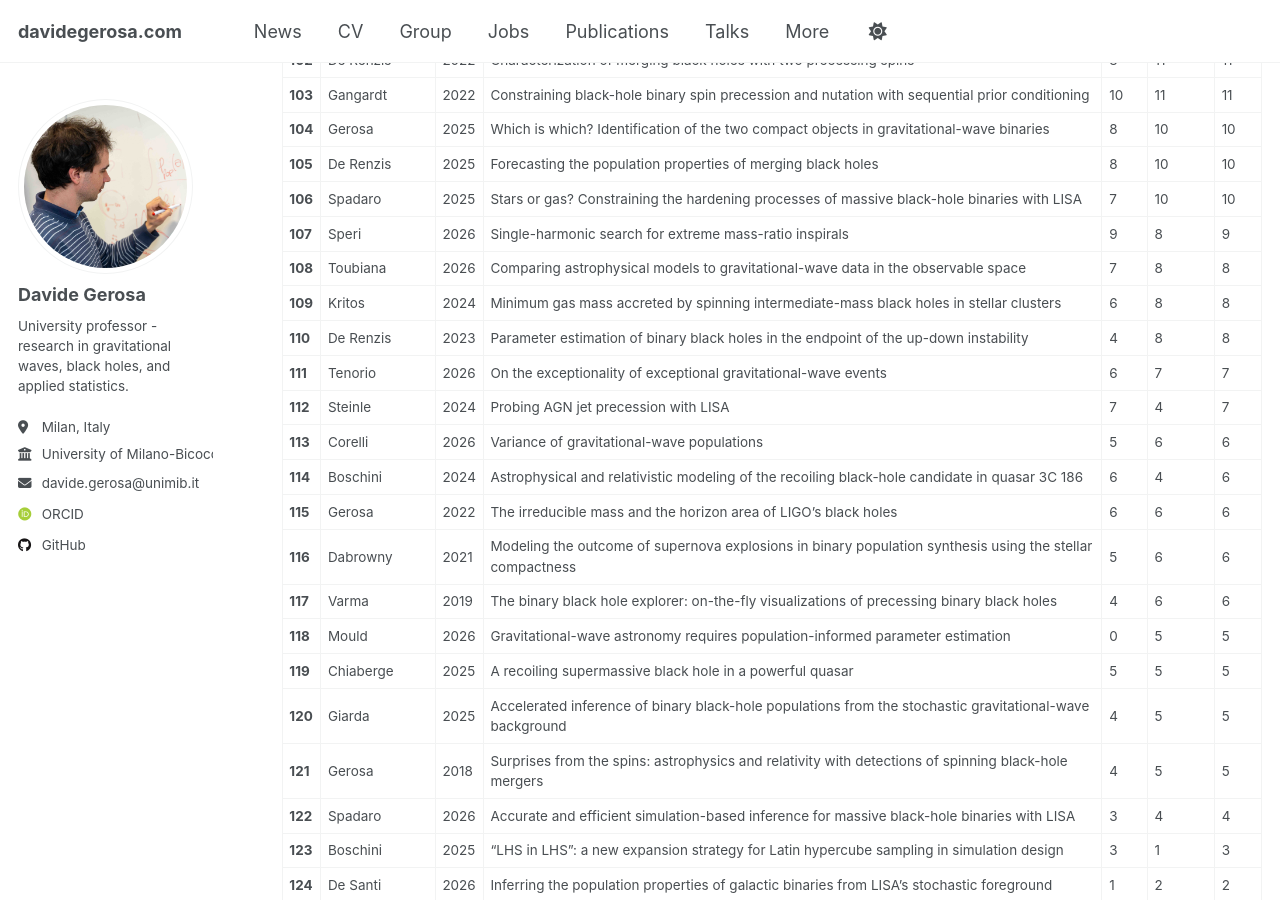
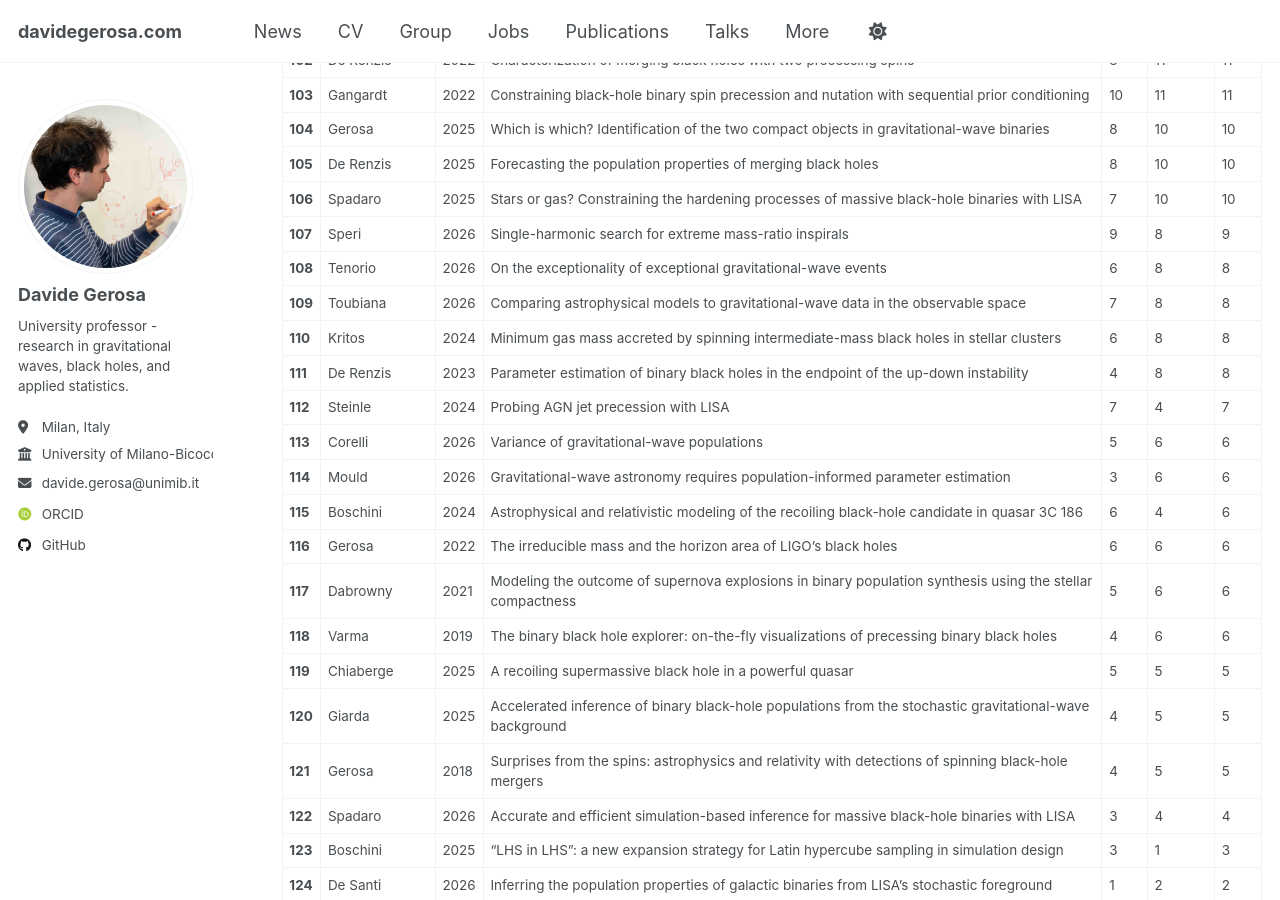
Before and after one commit to dgerosa/website, a Jekyll site: the page built from _pages/citations.md, in a window 1280 px wide and 900 px high, scrolled down 4665 px. Built offline with Jekyll 4.4.1, drawn with Linux system fonts in a browser that asks for light colours; some web fonts are replaced; some of the changed text lies outside the part shown.

Commit message:
Website update from workflow

```diff
--- a/_pages/_citations.md
+++ b/_pages/_citations.md
@@ -116,17 +116,17 @@
 | **105** | De Renzis | 2025 | Forecasting the population properties of merging black holes | 8 | 10 | 10 |
 | **106** | Spadaro | 2025 | Stars or gas? Constraining the hardening processes of massive black-hole binaries with LISA | 7 | 10 | 10 |
 | **107** | Speri | 2026 | Single-harmonic search for extreme mass-ratio inspirals | 9 | 8 | 9 |
-| **108** | Toubiana | 2026 | Comparing astrophysical models to gravitational-wave data in the observable space | 7 | 8 | 8 |
-| **109** | Kritos | 2024 | Minimum gas mass accreted by spinning intermediate-mass black holes in stellar clusters | 6 | 8 | 8 |
-| **110** | De Renzis | 2023 | Parameter estimation of binary black holes in the endpoint of the up-down instability | 4 | 8 | 8 |
-| **111** | Tenorio | 2026 | On the exceptionality of exceptional gravitational-wave events | 6 | 7 | 7 |
+| **108** | Tenorio | 2026 | On the exceptionality of exceptional gravitational-wave events | 6 | 8 | 8 |
+| **109** | Toubiana | 2026 | Comparing astrophysical models to gravitational-wave data in the observable space | 7 | 8 | 8 |
+| **110** | Kritos | 2024 | Minimum gas mass accreted by spinning intermediate-mass black holes in stellar clusters | 6 | 8 | 8 |
+| **111** | De Renzis | 2023 | Parameter estimation of binary black holes in the endpoint of the up-down instability | 4 | 8 | 8 |
 | **112** | Steinle | 2024 | Probing AGN jet precession with LISA | 7 | 4 | 7 |
 | **113** | Corelli | 2026 | Variance of gravitational-wave populations | 5 | 6 | 6 |
-| **114** | Boschini | 2024 | Astrophysical and relativistic modeling of the recoiling black-hole candidate in quasar 3C 186 | 6 | 4 | 6 |
-| **115** | Gerosa | 2022 | The irreducible mass and the horizon area of LIGO's black holes | 6 | 6 | 6 |
-| **116** | Dabrowny | 2021 | Modeling the outcome of supernova explosions in binary population synthesis using the stellar compactness | 5 | 6 | 6 |
-| **117** | Varma | 2019 | The binary black hole explorer: on-the-fly visualizations of precessing binary black holes | 4 | 6 | 6 |
-| **118** | Mould | 2026 | Gravitational-wave astronomy requires population-informed parameter estimation | 0 | 5 | 5 |
+| **114** | Mould | 2026 | Gravitational-wave astronomy requires population-informed parameter estimation | 3 | 6 | 6 |
+| **115** | Boschini | 2024 | Astrophysical and relativistic modeling of the recoiling black-hole candidate in quasar 3C 186 | 6 | 4 | 6 |
+| **116** | Gerosa | 2022 | The irreducible mass and the horizon area of LIGO's black holes | 6 | 6 | 6 |
+| **117** | Dabrowny | 2021 | Modeling the outcome of supernova explosions in binary population synthesis using the stellar compactness | 5 | 6 | 6 |
+| **118** | Varma | 2019 | The binary black hole explorer: on-the-fly visualizations of precessing binary black holes | 4 | 6 | 6 |
 | **119** | Chiaberge | 2025 | A recoiling supermassive black hole in a powerful quasar | 5 | 5 | 5 |
 | **120** | Giarda | 2025 | Accelerated inference of binary black-hole populations from the stochastic gravitational-wave background | 4 | 5 | 5 |
 | **121** | Gerosa | 2018 | Surprises from the spins: astrophysics and relativity with detections of spinning black-hole mergers | 4 | 5 | 5 |
```
Also changed, not shown: other parts of _pages/_citations.md (+12 -12 lines), _pages/_group.md (+1 -1 lines), _pages/_publications.md (+1 -1 lines), _pages/_talks.md (+1 -1 lines).
